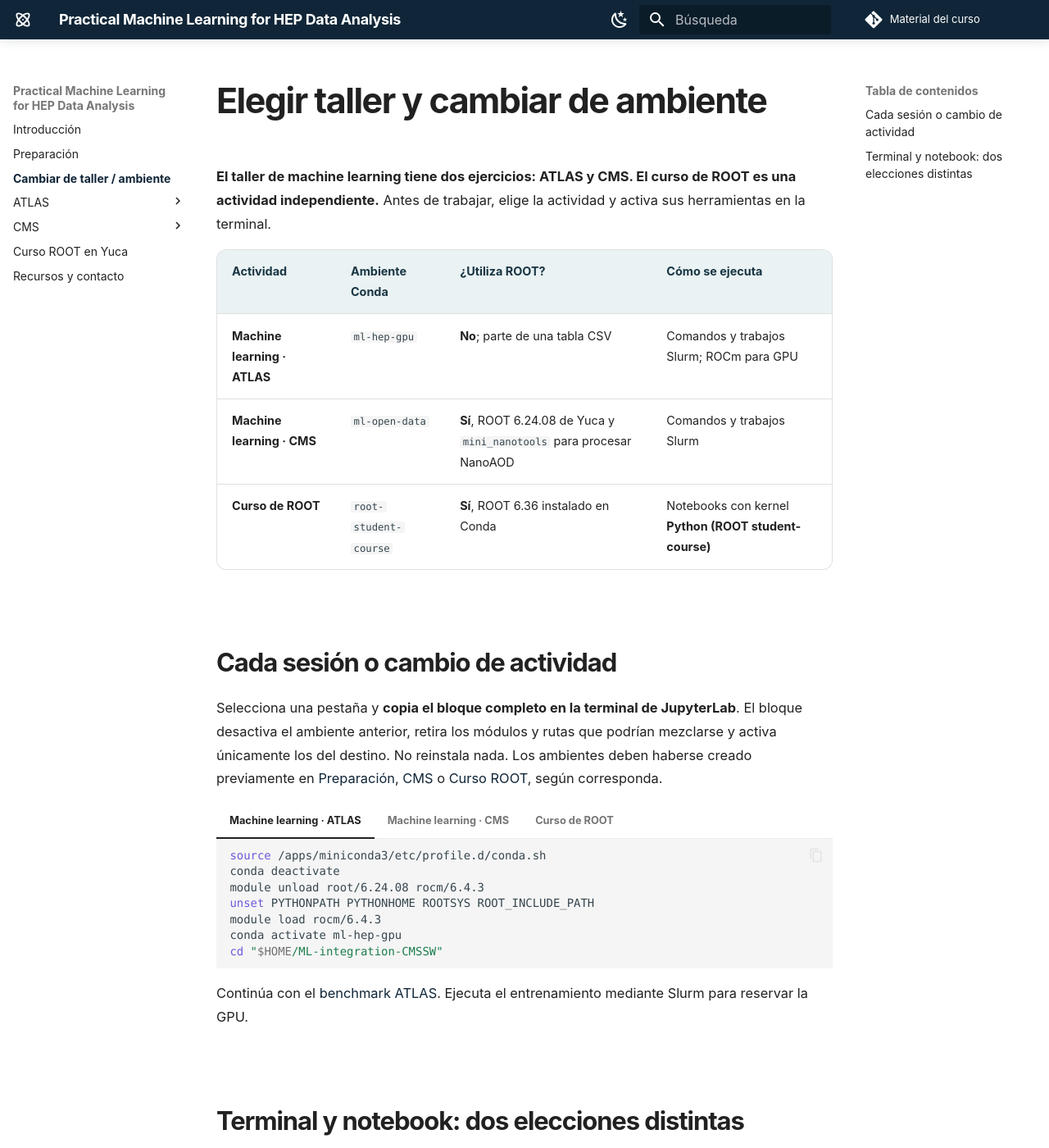
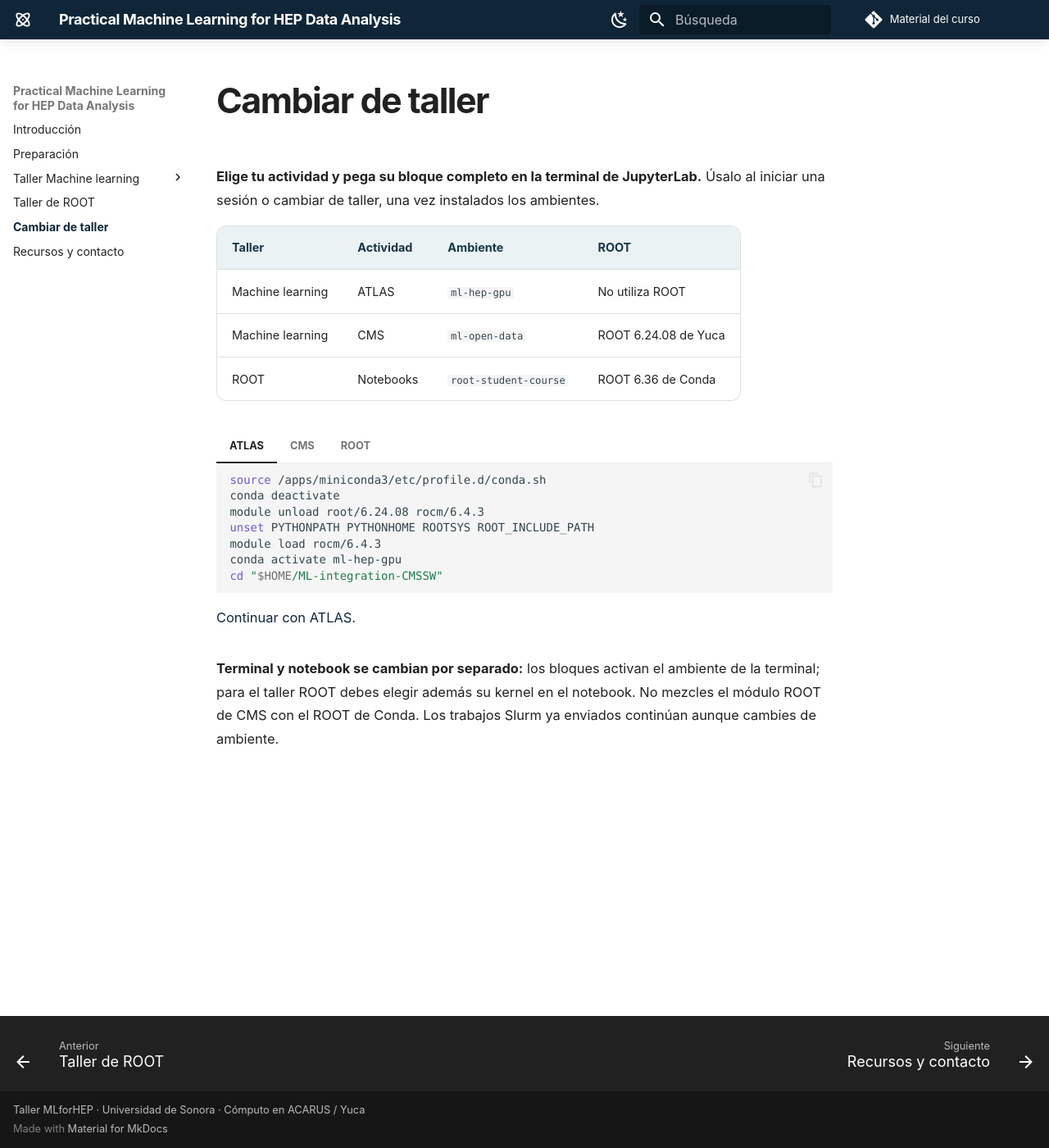
Before and after one commit to castaned/practical-ml-hep, an MkDocs documentation site: the page built from docs/ambientes.md, in a window 1280 px wide and 1400 px high. Shown: the whole window at 82% size. Built offline with MkDocs 1.6.1 and Material for MkDocs 9.7.7, drawn with Linux system fonts in a browser that asks for light colours; comment, search, counter and statistics services are not loaded; some of the changed text lies outside the part shown.

Commit message:
Group ATLAS and CMS under machine learning workshop and simplify switching

````diff
--- a/docs/ambientes.md
+++ b/docs/ambientes.md
@@ -1,18 +1,14 @@
-# Elegir taller y cambiar de ambiente
+# Cambiar de taller
 
-**El taller de machine learning tiene dos ejercicios: ATLAS y CMS. El curso de ROOT es una actividad independiente.** Antes de trabajar, elige la actividad y activa sus herramientas en la terminal.
+**Elige tu actividad y pega su bloque completo en la terminal de JupyterLab.** Úsalo al iniciar una sesión o cambiar de taller, una vez instalados los ambientes.
 
-| Actividad | Ambiente Conda | ¿Utiliza ROOT? | Cómo se ejecuta |
+| Taller | Actividad | Ambiente | ROOT |
 | --- | --- | --- | --- |
-| **Machine learning · ATLAS** | `ml-hep-gpu` | **No**; parte de una tabla CSV | Comandos y trabajos Slurm; ROCm para GPU |
-| **Machine learning · CMS** | `ml-open-data` | **Sí**, ROOT 6.24.08 de Yuca y `mini_nanotools` para procesar NanoAOD | Comandos y trabajos Slurm |
-| **Curso de ROOT** | `root-student-course` | **Sí**, ROOT 6.36 instalado en Conda | Notebooks con kernel **Python (ROOT student-course)** |
+| Machine learning | ATLAS | `ml-hep-gpu` | No utiliza ROOT |
+| Machine learning | CMS | `ml-open-data` | ROOT 6.24.08 de Yuca |
+| ROOT | Notebooks | `root-student-course` | ROOT 6.36 de Conda |
 
-## Cada sesión o cambio de actividad
-
-Selecciona una pestaña y **copia el bloque completo en la terminal de JupyterLab**. El bloque desactiva el ambiente anterior, retira los módulos y rutas que podrían mezclarse y activa únicamente los del destino. No reinstala nada. Los ambientes deben haberse creado previamente en [Preparación](preparacion.md), [CMS](cms-procesamiento.md) o [Curso ROOT](curso-root.md), según corresponda.
-
-=== "Machine learning · ATLAS"
+=== "ATLAS"
 
     ```bash
     source /apps/miniconda3/etc/profile.d/conda.sh
@@ -24,9 +20,9 @@ Selecciona una pestaña y **copia el bloque completo en la terminal de JupyterLa
     cd "$HOME/ML-integration-CMSSW"
     ```
 
-    Continúa con el [benchmark ATLAS](laboratorio.md). Ejecuta el entrenamiento mediante Slurm para reservar la GPU.
+    [Continuar con ATLAS](laboratorio.md).
 
-=== "Machine learning · CMS"
+=== "CMS"
 
     ```bash
     source /apps/miniconda3/etc/profile.d/conda.sh
@@ -39,12 +35,11 @@ Selecciona una pestaña y **copia el bloque completo en la terminal de JupyterLa
     export PYTHONPATH="$PWD:$(root-config --libdir):${PYTHONPATH:-}"
     export CONDA_SETUP_SCRIPT=/apps/miniconda3/etc/profile.d/conda.sh
     export SBATCH_QOS=qoscurso07
-    python -c "import ROOT; from mini_nanotools import PostProcessor, Module, Collection; print('ROOT CMS:', ROOT.gROOT.GetVersion())"
     ```
 
-    Continúa con el [procesamiento CMS](cms-procesamiento.md). Prepara estas variables antes de enviar los trabajos.
+    [Continuar con CMS](cms-procesamiento.md).
 
-=== "Curso de ROOT"
+=== "ROOT"
 
     ```bash
     source /apps/miniconda3/etc/profile.d/conda.sh
@@ -53,17 +48,9 @@ Selecciona una pestaña y **copia el bloque completo en la terminal de JupyterLa
     unset PYTHONPATH PYTHONHOME ROOTSYS ROOT_INCLUDE_PATH
     conda activate root-student-course
     cd "$HOME/student-course"
-    python -c "import ROOT; print('ROOT:', ROOT.gROOT.GetVersion())"
     ```
 
-    En el notebook elige **Python (ROOT student-course)**. Si el kernel ya estaba abierto con otra configuración, cámbialo o reinícialo y vuelve a comprobar la versión.
+    En el notebook selecciona el kernel **Python (ROOT student-course)**.
 
-## Terminal y notebook: dos elecciones distintas
 
-- **Terminal:** el nombre entre paréntesis indica el ambiente activo. Usa la pestaña anterior al abrir una terminal nueva o cambiar de actividad.
-- **Notebook del curso ROOT:** selecciona **Python (ROOT student-course)** en el menú del kernel. Cambiar Conda en una terminal **no cambia** el kernel de un notebook abierto.
-- **ATLAS y CMS:** sigue sus comandos de envío a Slurm. No uses el kernel del curso ROOT para ejecutar sus scripts.
-
-**No cargues `root/6.24.08` dentro de `root-student-course`.** ATLAS no necesita ninguna versión de ROOT. Dentro del taller de machine learning, ROOT se utiliza en CMS para el procesamiento de NanoAOD.
-
-Al terminar un notebook, cierra su kernel desde **Running Terminals and Kernels** si ya no lo usarás. Cambiar el ambiente de terminal no detiene kernels ni trabajos Slurm que ya estén ejecutándose.
+**Terminal y notebook se cambian por separado:** los bloques activan el ambiente de la terminal; para el taller ROOT debes elegir además su kernel en el notebook. No mezcles el módulo ROOT de CMS con el ROOT de Conda. Los trabajos Slurm ya enviados continúan aunque cambies de ambiente.
--- a/mkdocs.yml
+++ b/mkdocs.yml
@@ -52,18 +52,19 @@ extra_javascript:
 nav:
   - Introducción: index.md
   - Preparación: preparacion.md
-  - Cambiar de taller / ambiente: ambientes.md
-  - ATLAS:
-      - Introducción: atlas.md
-      - Procesos y variables: fisica.md
-      - Benchmark: laboratorio.md
-      - Variaciones y resultados: variaciones.md
-      - Conclusiones: conclusiones.md
-  - CMS:
-      - Introducción: autoencoder.md
-      - Física y objetivo: cms-fisica.md
-      - Procesamiento NanoAOD: cms-procesamiento.md
-      - Autoencoder y benchmark: cms-autoencoder.md
-      - Interpretación y perspectivas: cms-resultados.md
-  - Curso ROOT en Yuca: curso-root.md
+  - Taller Machine learning:
+      - ATLAS:
+          - Introducción: atlas.md
+          - Procesos y variables: fisica.md
+          - Benchmark: laboratorio.md
+          - Variaciones y resultados: variaciones.md
+          - Conclusiones: conclusiones.md
+      - CMS:
+          - Introducción: autoencoder.md
+          - Física y objetivo: cms-fisica.md
+          - Procesamiento NanoAOD: cms-procesamiento.md
+          - Autoencoder y benchmark: cms-autoencoder.md
+          - Interpretación y perspectivas: cms-resultados.md
+  - Taller de ROOT: curso-root.md
+  - Cambiar de taller: ambientes.md
   - Recursos y contacto: recursos.md
````
Also changed, not shown: docs/cms-procesamiento.md (+1 -1 lines), docs/curso-root.md (+3 -3 lines), docs/preparacion.md (+1 -1 lines).
